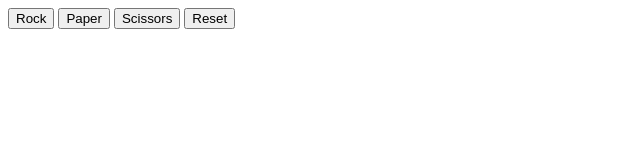
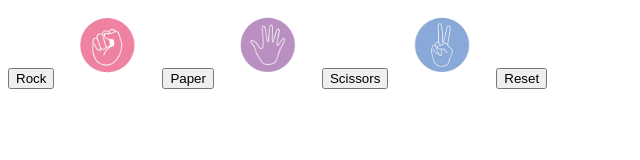
Before and after one commit to AndreiAlex831/RockPaperScissors, a plain HTML site: page index.html in a window 1280 px wide. Shown: the whole page, without its empty margins (0-640 px from the left). Drawn offline with Linux system fonts and the light colour scheme.

Commit message:
add images

```diff
--- a/index.html
+++ b/index.html
@@ -5,15 +5,23 @@
   <meta name="viewport"
         content="width=device-width, user-scalable=no, initial-scale=1.0, maximum-scale=1.0, minimum-scale=1.0">
   <meta http-equiv="X-UA-Compatible" content="ie=edge">
-
+    <link rel="stylesheet" href="style.css">
   <title>Document</title>
 </head>
 <body>
 <button id="rock">Rock</button>
+<img src="./images/rock.png"
+     alt="rock hand">
 <button id="paper">Paper</button>
+<img src="./images/paper.png"
+     alt="paper hand">
 <button id="scissors">Scissors</button>
+<img src="./images/scissors.png"
+     alt="scissor hand">
 <button id="reset">Reset</button>
+<div class="choice-container">
 <div id="myChoice"></div>
+</div>
 <div id="computerChoice"></div>
 <div id="result"></div>
 <div id="humanScoreDiv"></div>
--- a/style.css
+++ b/style.css
@@ -0,0 +1,4 @@
+img {
+    width: 100px;
+    height: auto;
+}
```
Also changed, not shown: images/paper.png (added), images/rock.png (added), images/scissors.png (added).
